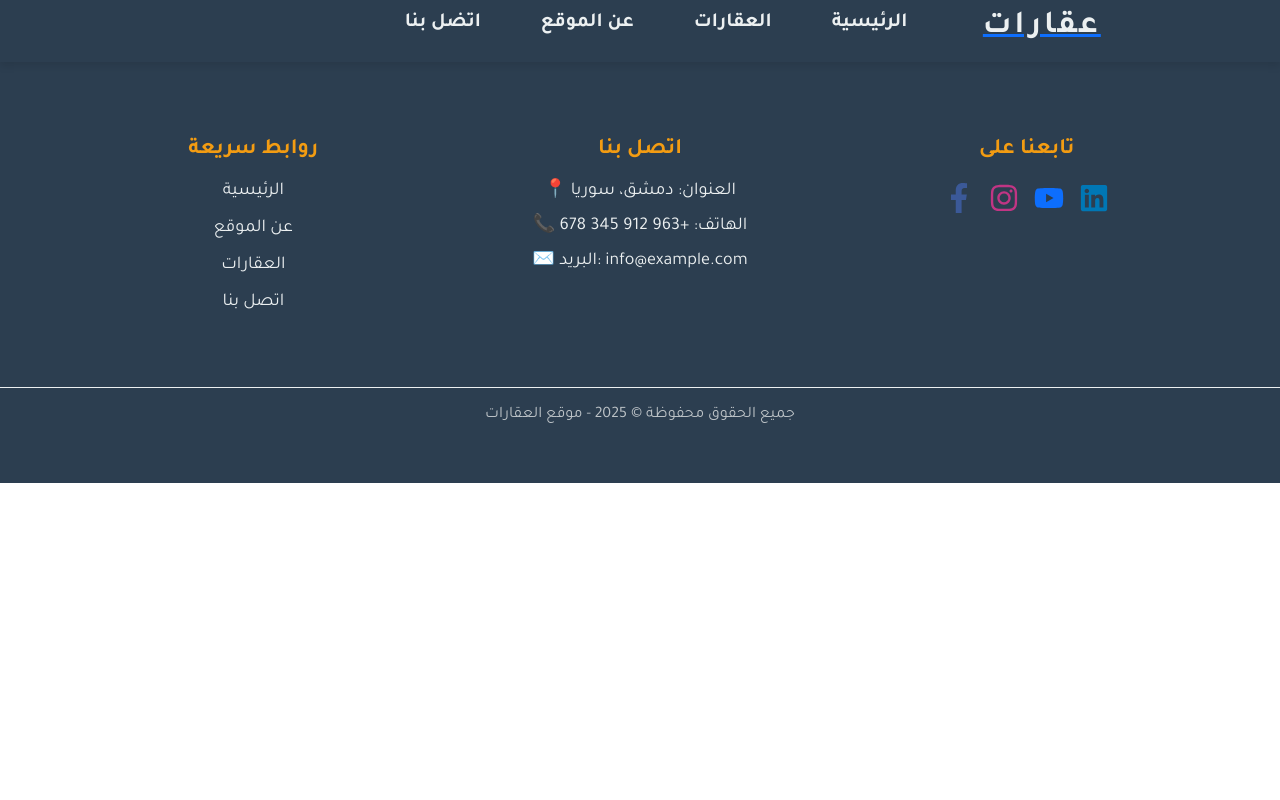
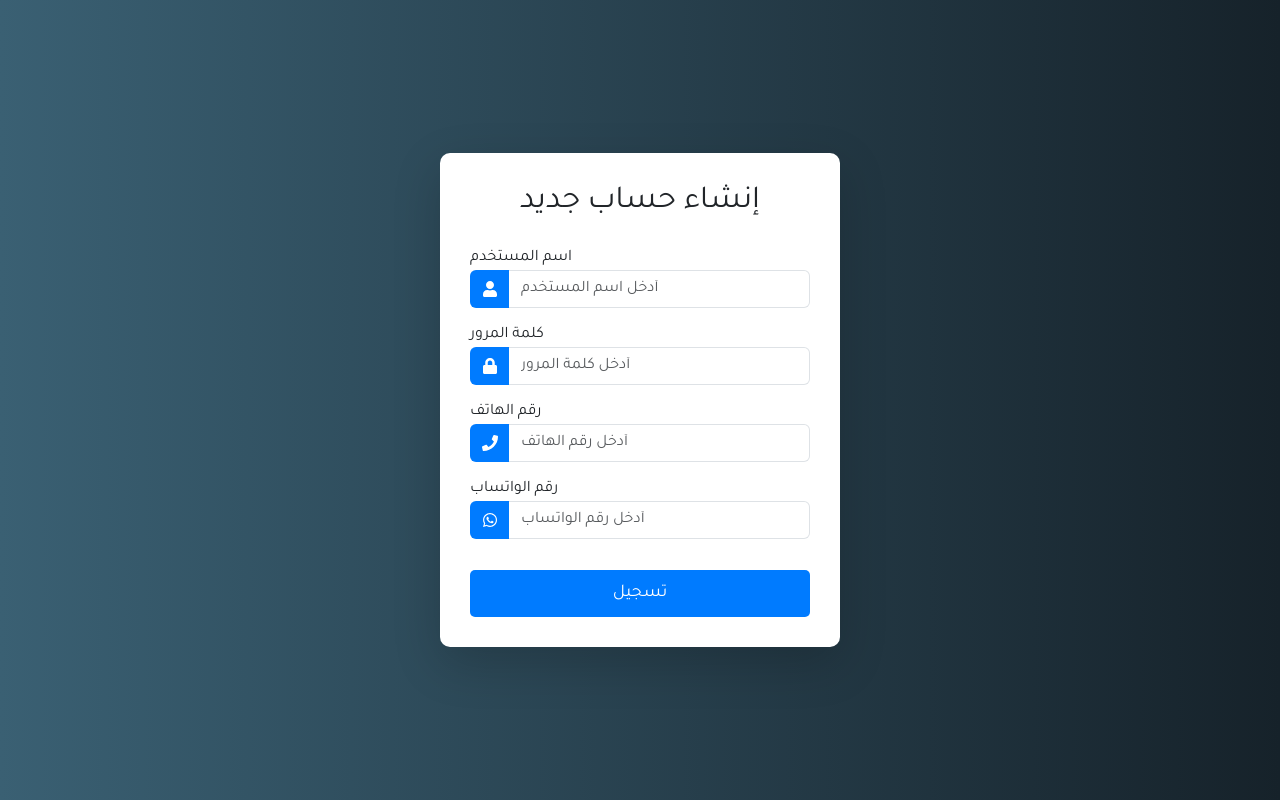
Before and after one commit to AhmadAlhjje/Real_Estate, a React (Vite) app: page /register in a window 1280 px wide. Shown: the top 800 px of the page. Built offline with nearby package versions, Linux system fonts and the light colour scheme.

Commit message:
Add Register and Login Files

```diff
--- a/src/App.jsx
+++ b/src/App.jsx
@@ -1,22 +1,35 @@
-import { BrowserRouter as Router, Route, Routes } from 'react-router-dom';
-import NavBar from "./components/NavBar/NavBar"
-import HomePage from "./pages/HomePage/HomePage"
+import { BrowserRouter as Router, Route, Routes, useLocation } from 'react-router-dom';
+import NavBar from "./components/NavBar/NavBar";
+import HomePage from "./pages/HomePage/HomePage";
 import Footer from './components/Footer/Footer';
 import RealEstate from './pages/RealEstate/RealEstate';
+import Register from './pages/Register/Register';
+import Login from './pages/Login/Login';
+
+function AppContent() {
+  const location = useLocation(); // الحصول على المسار الحالي
+  const hideNavBar = location.pathname === "/register" ||location.pathname === "/login"; // التحقق إذا كان في صفحة التسجيل
+
+  return (
+    <>
+      {!hideNavBar && <NavBar />} {/* إخفاء الـ NavBar عند الدخول لصفحة التسجيل */}
+      <Routes>
+        <Route path="/register" element={<Register />} />
+        <Route path="/login" element={<Login />} />
+        <Route path="/" element={<HomePage />} />
+        <Route path="/realEstate" element={<RealEstate />} />
+      </Routes>
+      <Footer />
+    </>
+  );
+}
 
 function App() {
   return (
-    <>
     <Router>
-      <NavBar/>
-      <Routes>
-        <Route path="/" element={<HomePage />} />
-        <Route path="/realEstate" element={<RealEstate/>} />
-      </Routes>
-      <Footer/>
+      <AppContent />
     </Router>
-    </>
-  )
+  );
 }
 
-export default App
+export default App;
--- /dev/null
+++ b/src/pages/Login/Login.css
@@ -0,0 +1,58 @@
+/* خلفية الصفحة */
+.login-container {
+    display: flex;
+    justify-content: center;
+    align-items: center;
+    height: 100vh; /* تأخذ كامل الشاشة */
+    background: linear-gradient(to right, #3a6073, #16222a); /* تدرج لوني جميل */
+  }
+
+  /* صندوق تسجيل الدخول */
+  .login-box {
+    background: white;
+    padding: 30px;
+    border-radius: 10px;
+    max-width: 400px;
+    width: 100%;
+    box-shadow: 0px 4px 10px rgba(0, 0, 0, 0.2);
+  }
+
+  /* تنسيق الحقول */
+  .form-group {
+    margin-bottom: 15px;
+  }
+
+  /* أيقونات الإدخال */
+  .input-group-text {
+    background: #007bff;
+    color: white;
+    border: none;
+  }
+
+  .input-group input {
+    border-left: none;
+  }
+
+  /* زر تسجيل الدخول */
+  .btn-primary {
+    background: #007bff;
+    border: none;
+    padding: 10px;
+    font-size: 18px;
+    border-radius: 5px;
+    transition: 0.3s;
+  }
+
+  .btn-primary:hover {
+    background: #0056b3;
+  }
+
+  /* تنسيق رابط "نسيت كلمة المرور" */
+  .forgot-password {
+    color: #007bff;
+    text-decoration: none;
+  }
+
+  .forgot-password:hover {
+    text-decoration: underline;
+  }
--- /dev/null
+++ b/src/pages/Login/Login.jsx
@@ -0,0 +1,42 @@
+import React from "react";
+import "./Login.css"; // ملف التنسيقات
+import { FaUser, FaLock } from "react-icons/fa";
+
+const Login = () => {
+  return (
+    <div className="login-container">
+      <div className="login-box shadow-lg">
+        <h2 className="text-center mb-4">تسجيل الدخول</h2>
+        <form>
+          {/* اسم المستخدم */}
+          <div className="form-group">
+            <label>اسم المستخدم</label>
+            <div className="input-group">
+              <span className="input-group-text"><FaUser /></span>
+              <input type="text" className="form-control" placeholder="أدخل اسم المستخدم" required />
+            </div>
+          </div>
+
+          {/* كلمة المرور */}
+          <div className="form-group">
+            <label>كلمة المرور</label>
+            <div className="input-group">
+              <span className="input-group-text"><FaLock /></span>
+              <input type="password" className="form-control" placeholder="أدخل كلمة المرور" required />
+            </div>
+          </div>
+
+          {/* زر تسجيل الدخول */}
+          <button type="submit" className="btn btn-primary w-100 mt-3">تسجيل الدخول</button>
+        </form>
+
+        {/* رابط نسيان كلمة المرور */}
+        <div className="text-center mt-3">
+          <a href="#" className="forgot-password">نسيت كلمة المرور؟</a>
+        </div>
+      </div>
+    </div>
+  );
+};
+
+export default Login;
--- /dev/null
+++ b/src/pages/Register/Register.css
@@ -0,0 +1,48 @@
+/* خلفية الصفحة */
+.register-container {
+    display: flex;
+    justify-content: center;
+    align-items: center;
+    height: 100vh; /* تأخذ كامل ارتفاع الشاشة */
+    background: linear-gradient(to right, #3a6073, #16222a); /* تدرج لوني احترافي */
+  }
+
+  /* صندوق التسجيل */
+  .register-box {
+    background: white;
+    padding: 30px;
+    border-radius: 10px;
+    max-width: 400px;
+    width: 100%;
+    box-shadow: 0px 4px 10px rgba(0, 0, 0, 0.2);
+  }
+
+  /* تنسيق الحقول */
+  .form-group {
+    margin-bottom: 15px;
+  }
+
+  /* أيقونات الإدخال */
+  .input-group-text {
+    background: #007bff;
+    color: white;
+    border: none;
+  }
+
+  .input-group input {
+    border-left: none;
+  }
+
+  /* زر التسجيل */
+  .btn-primary {
+    background: #007bff;
+    border: none;
+    padding: 10px;
+    font-size: 18px;
+    border-radius: 5px;
+    transition: 0.3s;
+  }
+
+  .btn-primary:hover {
+    background: #0056b3;
+  }
--- /dev/null
+++ b/src/pages/Register/Register.jsx
@@ -0,0 +1,55 @@
+import React from "react";
+import "./Register.css"; // ملف التنسيقات المخصصة
+import { FaUser, FaLock, FaPhone, FaWhatsapp } from "react-icons/fa";
+
+const Register = () => {
+  return (
+    <div className="register-container">
+      <div className="register-box shadow-lg">
+        <h2 className="text-center mb-4">إنشاء حساب جديد</h2>
+        <form>
+          {/* اسم المستخدم */}
+          <div className="form-group">
+            <label>اسم المستخدم</label>
+            <div className="input-group">
+              <span className="input-group-text"><FaUser /></span>
+              <input type="text" className="form-control" placeholder="أدخل اسم المستخدم" required />
+            </div>
+          </div>
+
+          {/* كلمة المرور */}
+          <div className="form-group">
+            <label>كلمة المرور</label>
+            <div className="input-group">
+              <span className="input-group-text"><FaLock /></span>
+              <input type="password" className="form-control" placeholder="أدخل كلمة المرور" required />
+            </div>
+          </div>
+
+          {/* رقم الهاتف */}
+          <div className="form-group">
+            <label>رقم الهاتف</label>
+            <div className="input-group">
+              <span className="input-group-text"><FaPhone /></span>
+              <input type="tel" className="form-control" placeholder="أدخل رقم الهاتف" required />
+            </div>
+          </div>
+
+          {/* رقم الواتساب */}
+          <div className="form-group">
+            <label>رقم الواتساب</label>
+            <div className="input-group">
+              <span className="input-group-text"><FaWhatsapp /></span>
+              <input type="tel" className="form-control" placeholder="أدخل رقم الواتساب" required />
+            </div>
+          </div>
+
+          {/* زر التسجيل */}
+          <button type="submit" className="btn btn-primary w-100 mt-3">تسجيل</button>
+        </form>
+      </div>
+    </div>
+  );
+};
+
+export default Register;
```
